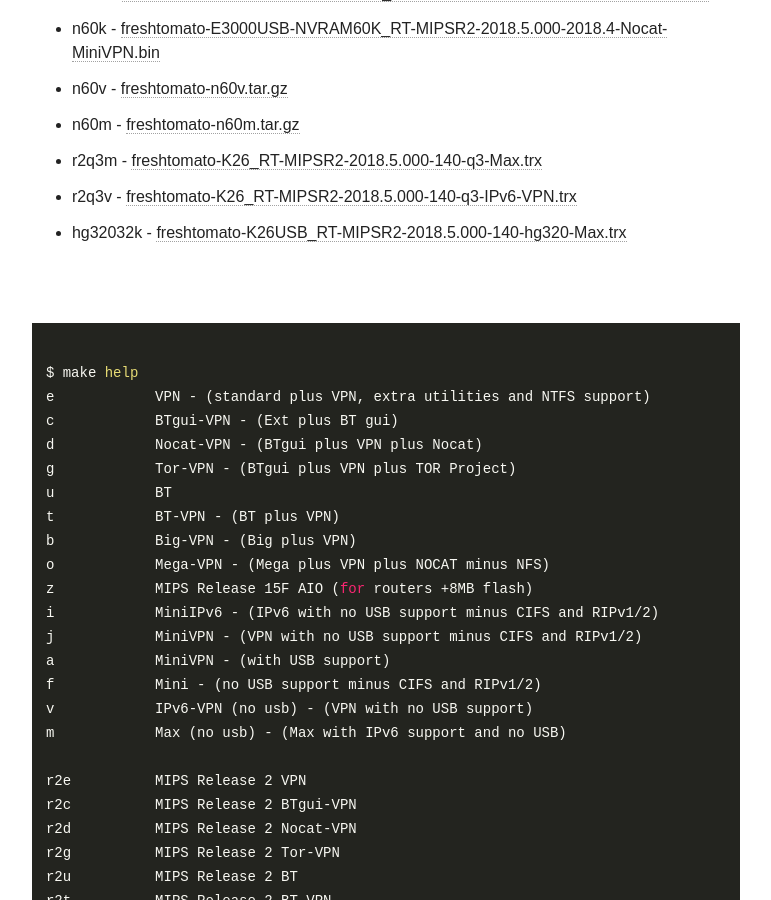
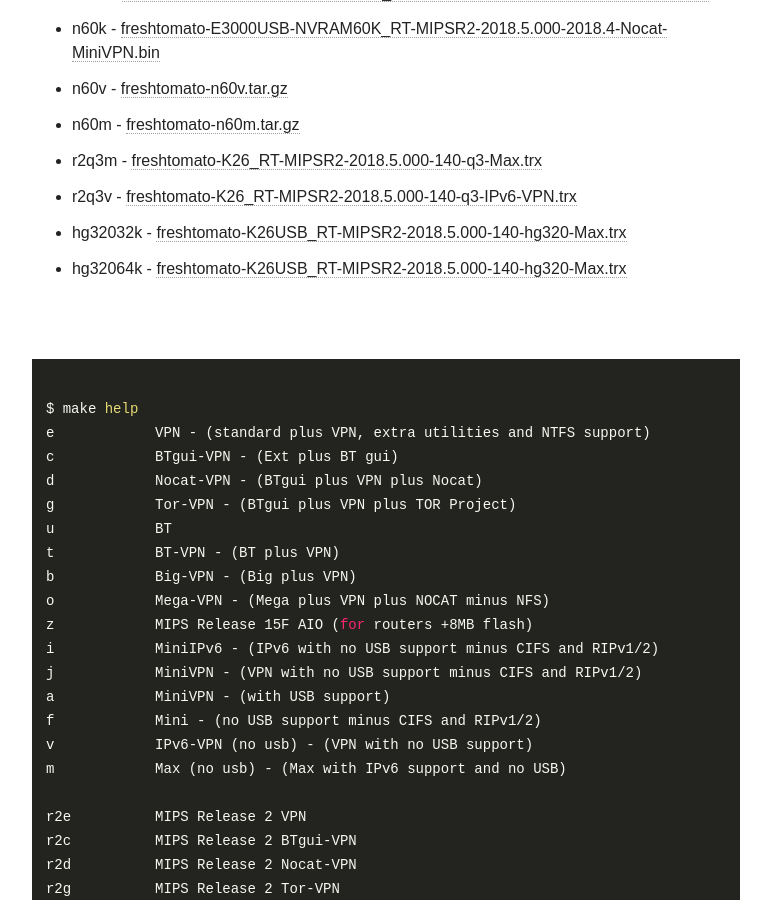
Before and after one commit to oglopss/freshtomato-mips-ci-jekyll, a Jekyll site: the page built from index.html, in a window 1280 px wide and 900 px high, scrolled down 1915 px. Shown: the whole window, without its empty margins (254-1025 px from the left). Built offline with Jekyll 4.4.1, drawn with Linux system fonts in a browser that asks for light colours; nearby versions of some CDN libraries.

Commit message:
Travis build 46 hg32064k pushed to gh-pages

```diff
--- a/_data/ss.yml
+++ b/_data/ss.yml
@@ -42,3 +42,4 @@
   - 0044 r2q3v freshtomato-K26_RT-MIPSR2-2018.5.000-140-q3-IPv6-VPN.trx
   - 0043 r2q3m freshtomato-K26_RT-MIPSR2-2018.5.000-140-q3-Max.trx
   - 0045 hg32032k freshtomato-K26USB_RT-MIPSR2-2018.5.000-140-hg320-Max.trx
+  - 0046 hg32064k freshtomato-K26USB_RT-MIPSR2-2018.5.000-140-hg320-Max.trx
```
